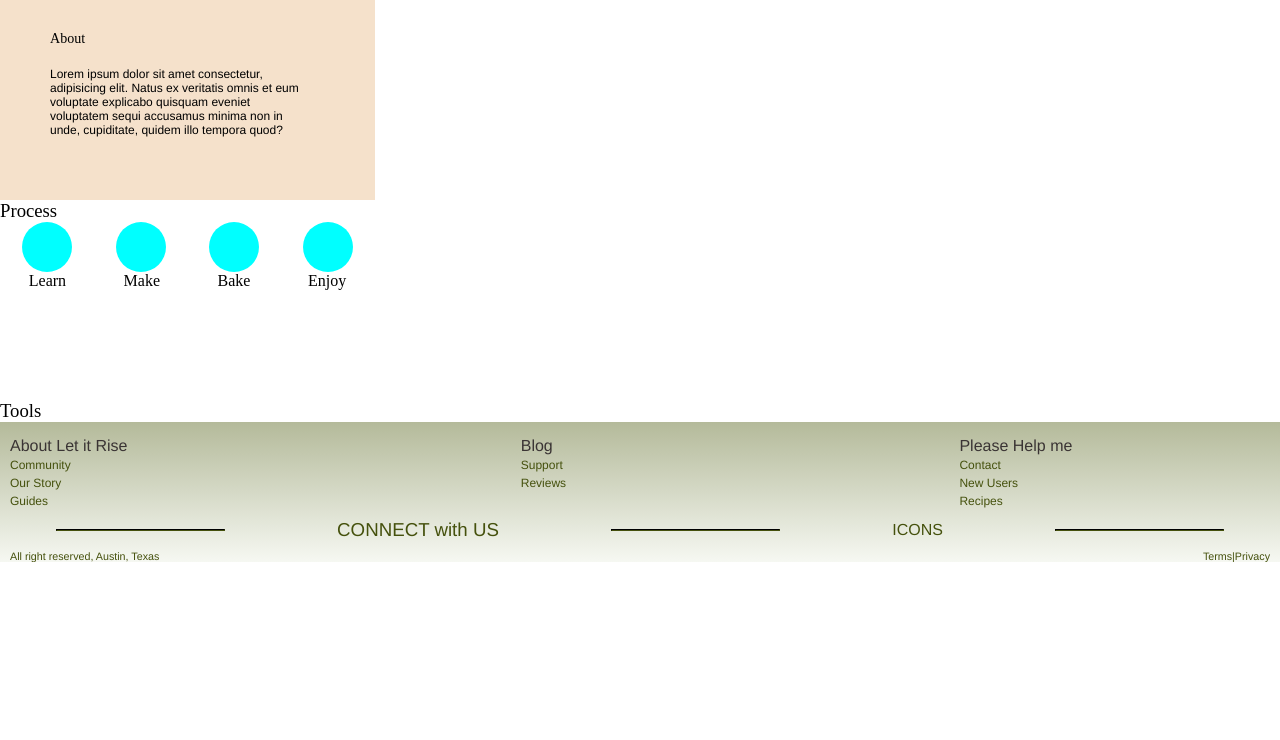
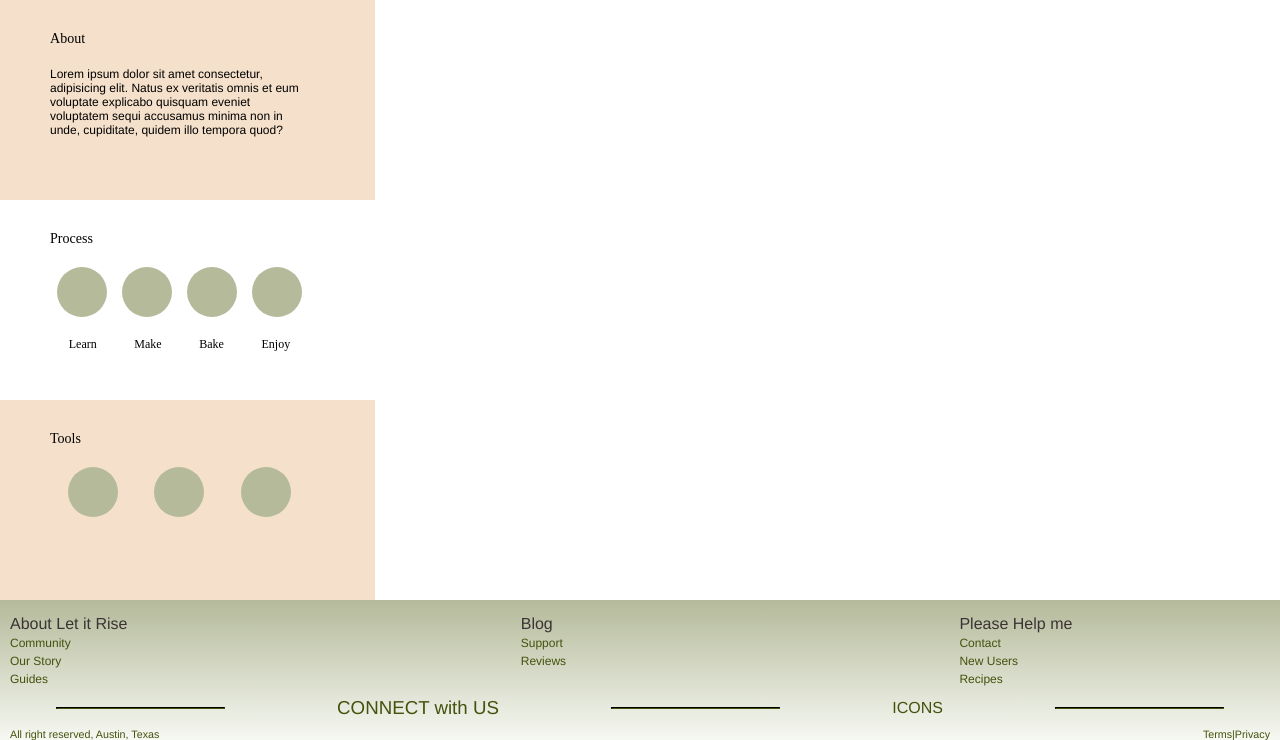
Before and after one commit to cwill833/LET_IT_RISE, a Django app: page / in a window 1280 px wide. Shown: the part 325-1065 px from the top of the page. Before the commit the page ends 887 px from the top, so only its background shows below. Run offline with Django 3.2, Linux system fonts and the light colour scheme.

Commit message:
home page outlined

```diff
--- a/main_app/static/css/style.css
+++ b/main_app/static/css/style.css
@@ -157,16 +157,16 @@ h3.started, h3.intro{
     margin-left: 20px;
 }
 
-.about, .process{
+.about, .process, .tools{
     height: 200px;
     width: 375px;
 
 }
-.about{
+.about, .tools{
     background-color: #F5E1CB;
 }
 
-.inside-about{
+.inside-about, .inside-process, .inside-tools{
     width: 259px;
     margin-left: 50px;
     padding-top: 30px;
@@ -181,10 +181,11 @@ h3.started, h3.intro{
     width: 50px;
     height: 50px;
     border-radius: 50px;
-    background-color: aqua;
+    background-color: #B4BA9A;
 }
 
-.process-icon, .process-list{
+.process-icon, .process-list, .tools-icon{
+    margin-top: 20px;
     display: flex;
     justify-content: space-around;
 }
--- a/main_app/templates/home.html
+++ b/main_app/templates/home.html
@@ -18,6 +18,7 @@
 </section>
 
 <section class="process">
+    <div class="inside-process">
         <h3>Process</h3>
         <div class="process-icon">
             <div class="icon1"></div>
@@ -33,15 +34,17 @@
                 <li>Enjoy</li>
             </ul>
         </div>
+    </div>
 </section>
 
 <section class="tools">
+    <div class="inside-tools">
         <h3>Tools</h3>
-    <div>
-        <div></div>
-        <div></div>
-        <div></div>
-        <div></div>
+        <div class="tools-icon">
+            <div class="icon1"></div>
+            <div class="icon2"></div>
+            <div class="icon3"></div>
+        </div>
     </div>
 </section>
 
```
Lines whose indentation alone changed are shown as unchanged.
